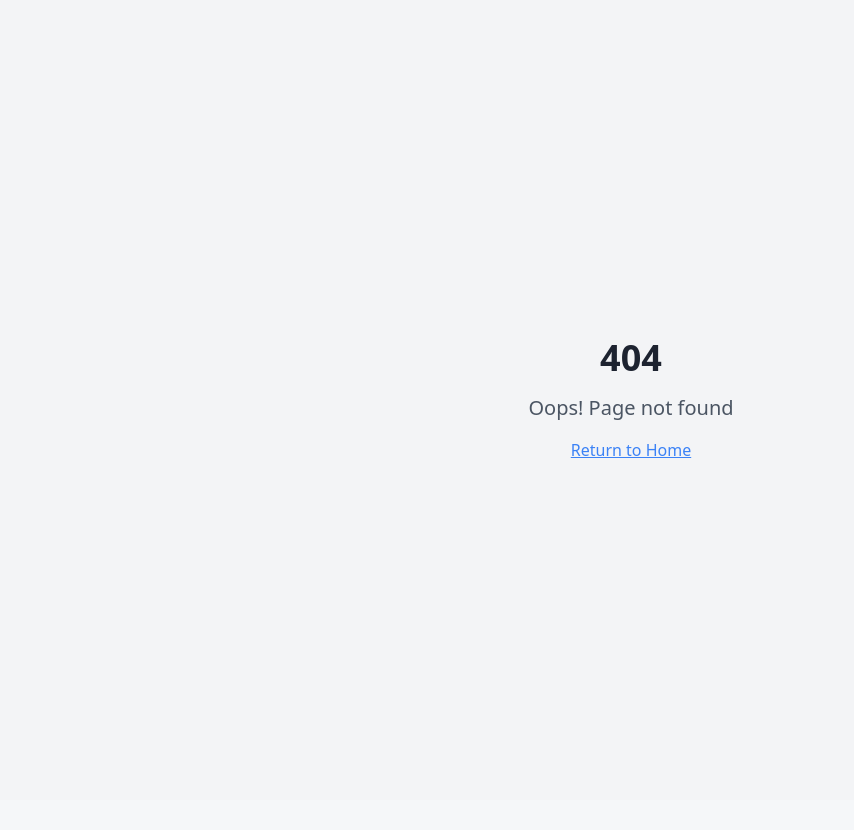
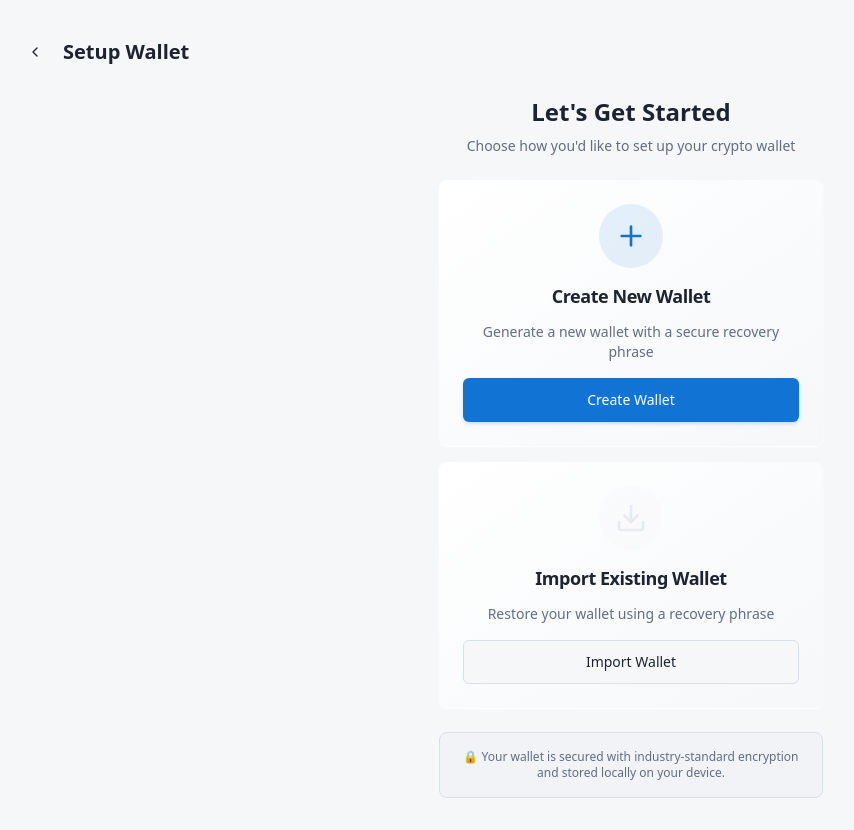
Before and after one commit to rosspathan/ipg-app, a React (Vite) app: page /wallet-selection in a window 1280 px wide. Before the commit this address had no page. Shown: the whole page, without its empty margins (9-863 px from the left). Before the commit the page ends 800 px from the top, so only its background shows below. Built offline with nearby package versions, Linux system fonts and the light colour scheme.

Commit message:
Add wallet creation/import option
Introduce a new route and component for users to choose between creating a new wallet or importing an existing one. This page will serve as a central point before proceeding to wallet creation or import.

```diff
--- a/src/App.tsx
+++ b/src/App.tsx
@@ -7,6 +7,7 @@ import Index from "./pages/Index";
 import NotFound from "./pages/NotFound";
 import SplashScreen from "./pages/SplashScreen";
 import WelcomeScreen from "./pages/WelcomeScreen";
+import WalletSelectionScreen from "./pages/WalletSelectionScreen";
 import CreateWalletScreen from "./pages/CreateWalletScreen";
 import ImportWalletScreen from "./pages/ImportWalletScreen";
 import SecuritySetupScreen from "./pages/SecuritySetupScreen";
@@ -23,6 +24,7 @@ const App = () => (
         <Routes>
           <Route path="/" element={<SplashScreen />} />
           <Route path="/welcome" element={<WelcomeScreen />} />
+          <Route path="/wallet-selection" element={<WalletSelectionScreen />} />
           <Route path="/create-wallet" element={<CreateWalletScreen />} />
           <Route path="/import-wallet" element={<ImportWalletScreen />} />
           <Route path="/security-setup" element={<SecuritySetupScreen />} />
--- /dev/null
+++ b/src/pages/WalletSelectionScreen.tsx
@@ -0,0 +1,95 @@
+import { Button } from "@/components/ui/button";
+import { Card, CardContent, CardHeader, CardTitle } from "@/components/ui/card";
+import { useNavigate } from "react-router-dom";
+import { ChevronLeft, Plus, Download } from "lucide-react";
+
+const WalletSelectionScreen = () => {
+  const navigate = useNavigate();
+
+  return (
+    <div className="min-h-screen flex flex-col bg-background px-6 py-8">
+      <div className="flex items-center mb-6">
+        <Button
+          variant="ghost"
+          size="icon"
+          onClick={() => navigate(-1)}
+          className="mr-2"
+        >
+          <ChevronLeft className="w-5 h-5" />
+        </Button>
+        <h1 className="text-xl font-semibold">Setup Wallet</h1>
+      </div>
+
+      <div className="flex-1 flex flex-col max-w-sm mx-auto w-full space-y-6">
+        <div className="text-center space-y-2">
+          <h2 className="text-2xl font-bold text-foreground">
+            Let's Get Started
+          </h2>
+          <p className="text-sm text-muted-foreground">
+            Choose how you'd like to set up your crypto wallet
+          </p>
+        </div>
+
+        <div className="space-y-4">
+          <Card className="bg-gradient-card shadow-card border-0 cursor-pointer hover:shadow-lg transition-shadow" onClick={() => navigate("/create-wallet")}>
+            <CardHeader className="text-center pb-3">
+              <div className="w-16 h-16 bg-primary/10 rounded-full flex items-center justify-center mx-auto mb-2">
+                <Plus className="w-8 h-8 text-primary" />
+              </div>
+              <CardTitle className="text-lg">Create New Wallet</CardTitle>
+            </CardHeader>
+            <CardContent className="pt-0">
+              <p className="text-sm text-muted-foreground text-center mb-4">
+                Generate a new wallet with a secure recovery phrase
+              </p>
+              <Button
+                variant="default"
+                size="lg"
+                className="w-full"
+                onClick={(e) => {
+                  e.stopPropagation();
+                  navigate("/create-wallet");
+                }}
+              >
+                Create Wallet
+              </Button>
+            </CardContent>
+          </Card>
+
+          <Card className="bg-gradient-card shadow-card border-0 cursor-pointer hover:shadow-lg transition-shadow" onClick={() => navigate("/import-wallet")}>
+            <CardHeader className="text-center pb-3">
+              <div className="w-16 h-16 bg-secondary/10 rounded-full flex items-center justify-center mx-auto mb-2">
+                <Download className="w-8 h-8 text-secondary" />
+              </div>
+              <CardTitle className="text-lg">Import Existing Wallet</CardTitle>
+            </CardHeader>
+            <CardContent className="pt-0">
+              <p className="text-sm text-muted-foreground text-center mb-4">
+                Restore your wallet using a recovery phrase
+              </p>
+              <Button
+                variant="outline"
+                size="lg"
+                className="w-full"
+                onClick={(e) => {
+                  e.stopPropagation();
+                  navigate("/import-wallet");
+                }}
+              >
+                Import Wallet
+              </Button>
+            </CardContent>
+          </Card>
+        </div>
+
+        <div className="bg-muted/50 border border-border rounded-lg p-4 mt-8">
+          <p className="text-xs text-muted-foreground text-center">
+            🔒 Your wallet is secured with industry-standard encryption and stored locally on your device.
+          </p>
+        </div>
+      </div>
+    </div>
+  );
+};
+
+export default WalletSelectionScreen;
--- a/src/pages/WelcomeScreen.tsx
+++ b/src/pages/WelcomeScreen.tsx
@@ -25,7 +25,7 @@ const WelcomeScreen = () => {
   ];
 
   const handleNext = () => {
-    navigate("/create-wallet");
+    navigate("/wallet-selection");
   };
 
   const handleSkip = () => {
```
